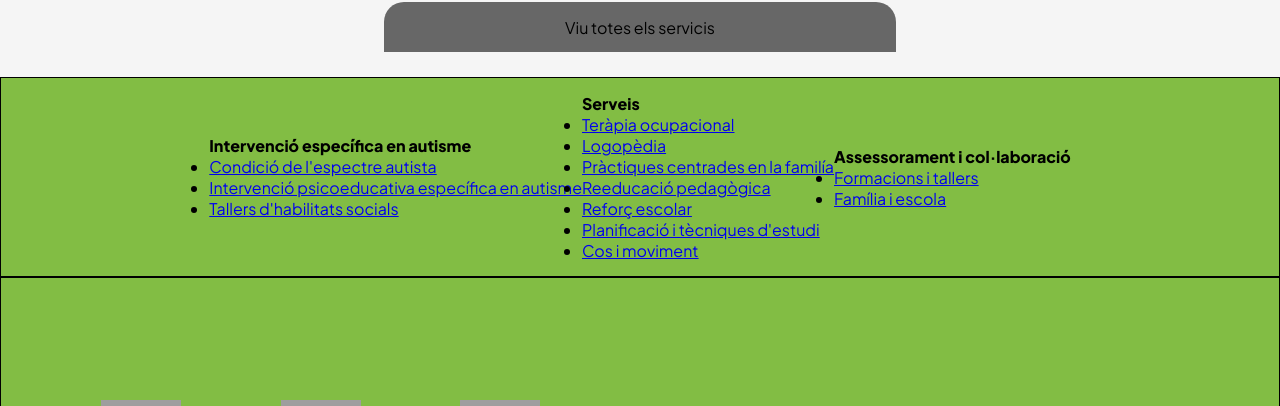
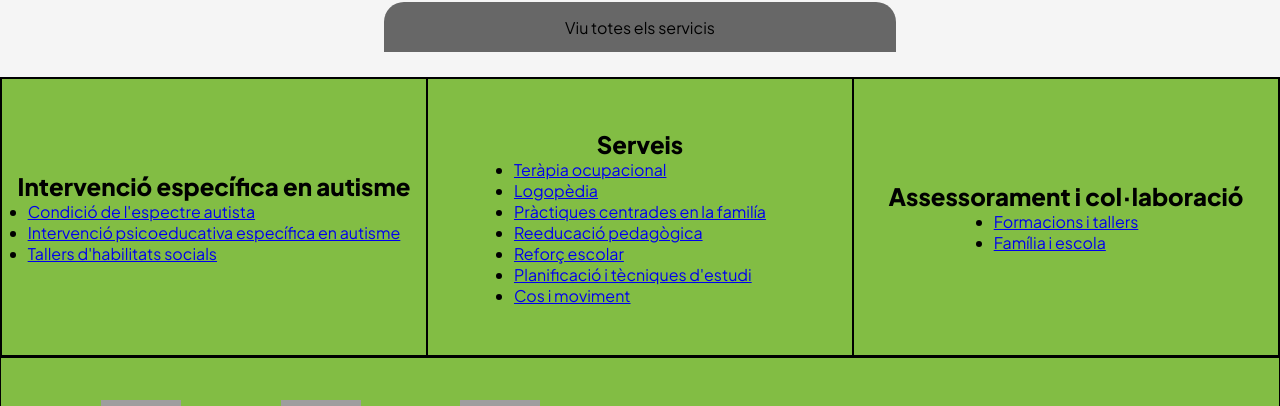
Before and after one commit to ozillo/femCami, a React (Vite) app: page / in a window 1280 px wide. Shown: the part 2061-2467 px from the top of the page. Built offline with nearby package versions, Linux system fonts and the light colour scheme; grey boxes are pictures that could not be loaded.

Commit message:
Add new changes on height,width,color

```diff
--- a/src/components/Footer/Footer.css
+++ b/src/components/Footer/Footer.css
@@ -16,8 +16,23 @@ footer {
     flex-direction:column;
 }
 
+.div-menu-footer{
+    display: flex;
+    height: 100%;
+    width: 100%;
+    justify-content: center;
+    flex-direction: column;
+    align-items: center;
+    border:1px solid black;
+}
+
+.div-menu-footer h4{
+    color:black;
+    font-size: 1.5rem;
+}
+
 .div-general-footer{
-    height: 25vh;
+    height: 35vh;
     display: flex;
     flex-direction: row;
    justify-content: center;
@@ -26,18 +41,13 @@ footer {
 }
 
 .div-general2-footer{
-    height: 25vh;
+    height: 15vh;
     display:flex;
     flex-direction:row;
     justify-content: center;
     align-items: end;
     border:1px solid black;
 }
-
-.footer-menu-li{
-
-}
-
 .div-social-footer{
     width:50vw;
     display: flex;
```
